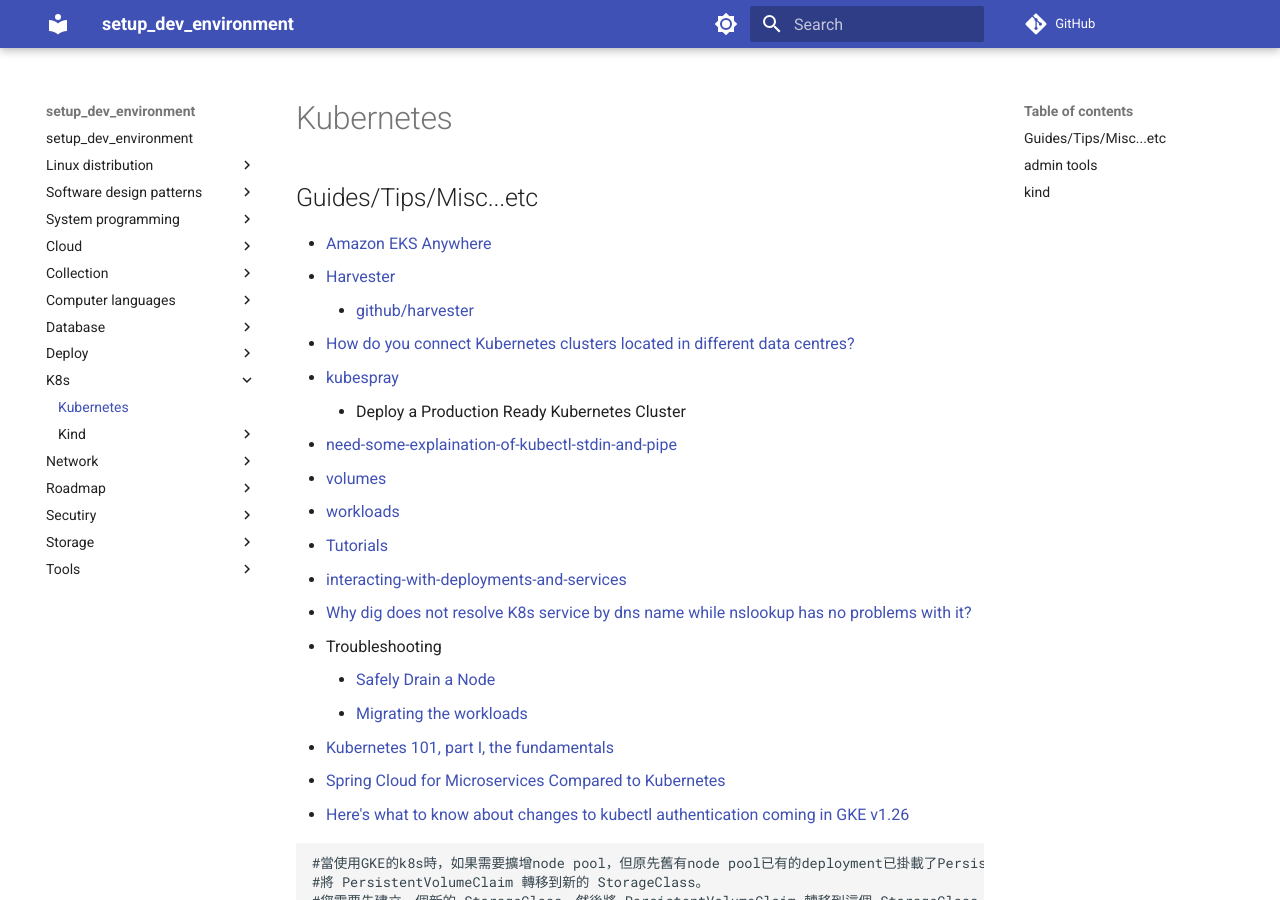
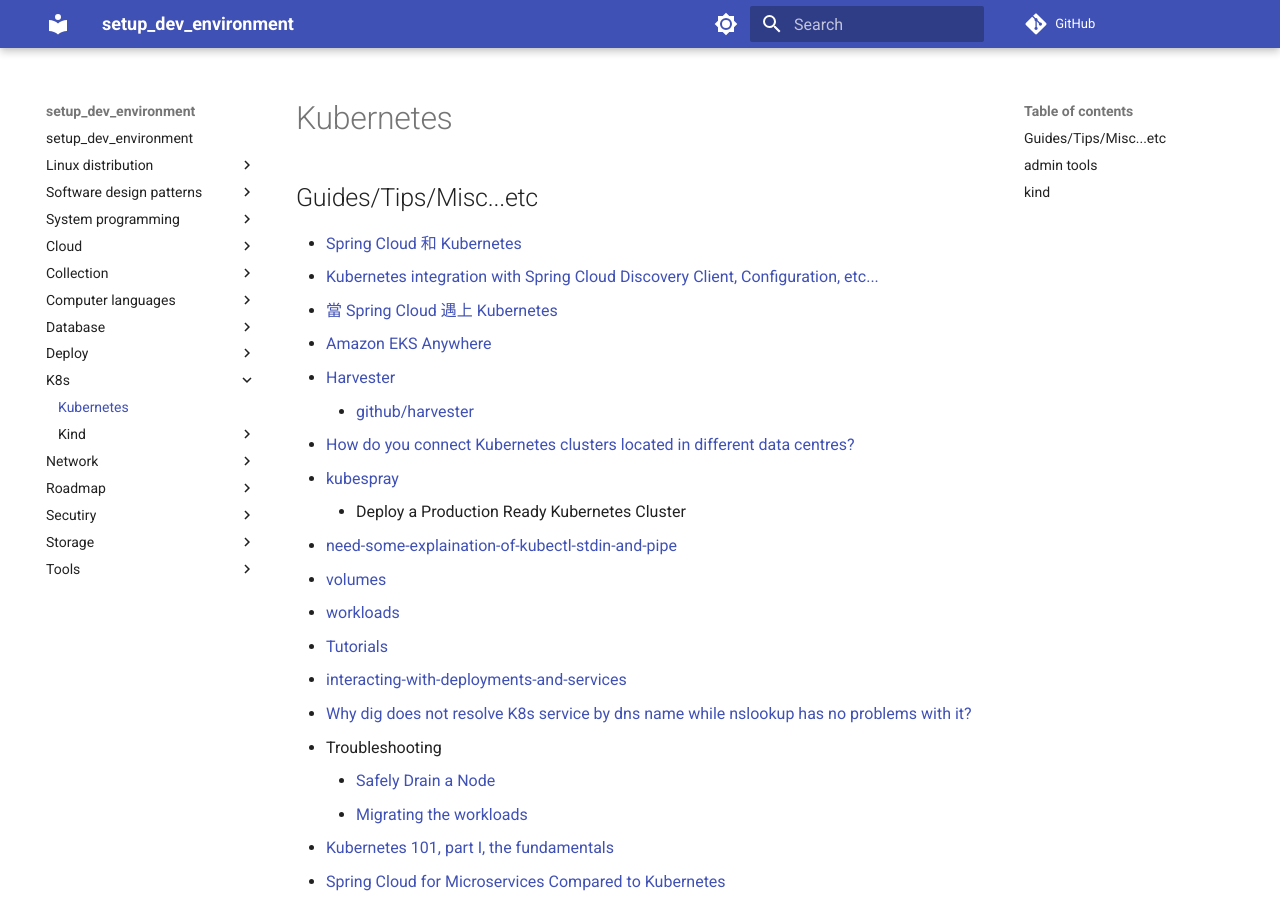
Before and after one commit to hong539/setup_dev_environment, an MkDocs documentation site: the page built from docs/k8s/k8s.md, in a window 1280 px wide and 900 px high. Built offline with MkDocs 1.6.1 and Material for MkDocs 9.7.7, drawn with Linux system fonts in a browser that asks for light colours; comment, search, counter and statistics services are not loaded.

Commit message:
Update docs

```diff
--- a/docs/k8s/k8s.md
+++ b/docs/k8s/k8s.md
@@ -2,6 +2,9 @@
 
 ## Guides/Tips/Misc...etc
 
+* [Spring Cloud 和 Kubernetes](https://youtu.be/_xMgDF8_mKY)
+* [Kubernetes integration with Spring Cloud Discovery Client, Configuration, etc... ](https://github.com/spring-cloud/spring-cloud-kubernetes)
+* [當 Spring Cloud 遇上 Kubernetes](https://medium.com/brobridge/%E7%95%B6-spring-cloud-%E9%81%87%E4%B8%8A-kubernetes-5bc9e6ce602f)
 * [Amazon EKS Anywhere](https://anywhere.eks.amazonaws.com/docs/)
 * [Harvester](https://harvesterhci.io/)
     * [github/harvester](https://github.com/harvester/harvester)
```
